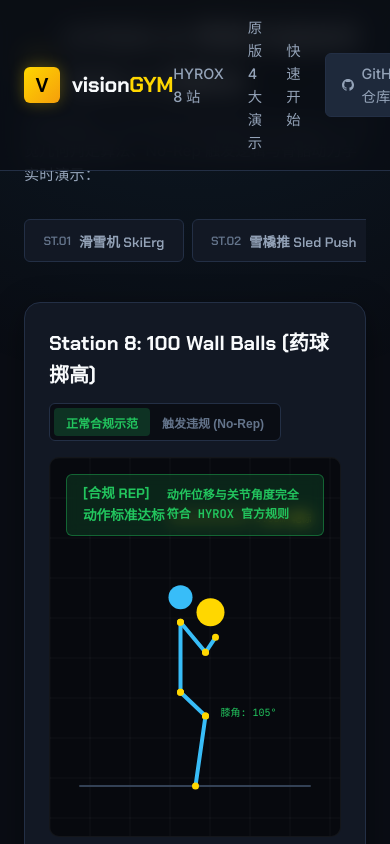
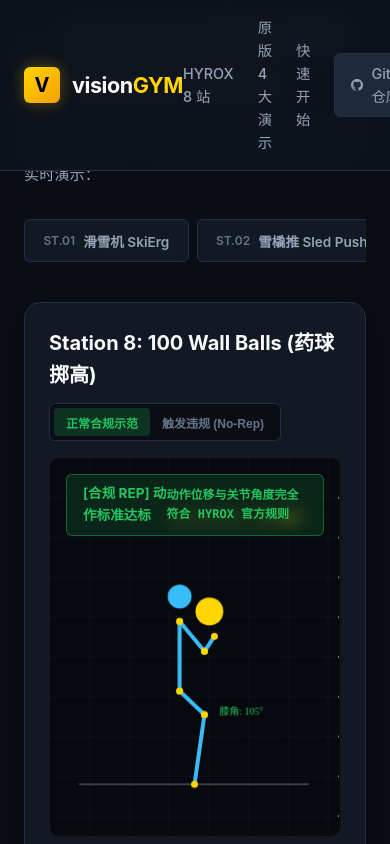
Before and after one commit to CrazyRock114/visionGYM, a plain HTML site: page index.html in a window 390 px wide. Both pictures are taken after a click on the button "正常合规示范". Shown: the part 830-1674 px from the top of the page. Drawn offline with Linux system fonts and the light colour scheme.

Commit message:
fix(web): remove render-blocking Google fonts and fix Safari/mobile black screen rendering

```diff
--- a/index.html
+++ b/index.html
@@ -5,9 +5,6 @@
   <meta name="viewport" content="width=device-width, initial-scale=1.0">
   <title>visionGYM | 计算机视觉体能与 HYROX 官方赛事 AI 裁判系统</title>
   <meta name="description" content="基于高精度人体关键点骨骼估计与生物力学动力学状态机，针对 HYROX 全套 8 项功能性专项运动 + 跑步区间提供全自动化裁判执裁、动作计数、周期分解与 No-Rep 违规判定。">
-  <link rel="preconnect" href="https://fonts.googleapis.com">
-  <link rel="preconnect" href="https://fonts.gstatic.com" crossorigin>
-  <link href="https://fonts.googleapis.com/css2?family=Chakra+Petch:ital,wght@0,400;0,600;0,700;1,700&family=Inter:wght@300;400;500;600;700&family=JetBrains+Mono:wght@400;500;700&display=swap" rel="stylesheet">
   <style>
     :root {
       --bg-dark: #0a0d14;
@@ -25,9 +22,9 @@
       --text-primary: #f8fafc;
       --text-secondary: #94a3b8;
       --text-muted: #64748b;
-      --font-main: 'Inter', -apple-system, BlinkMacSystemFont, "Segoe UI", Roboto, sans-serif;
-      --font-display: 'Chakra Petch', sans-serif;
-      --font-mono: 'JetBrains Mono', SFMono-Regular, Consolas, monospace;
+      --font-main: -apple-system, BlinkMacSystemFont, "Segoe UI", Roboto, "PingFang SC", "Hiragino Sans GB", "Microsoft YaHei", sans-serif;
+      --font-display: -apple-system, BlinkMacSystemFont, "PingFang SC", "Microsoft YaHei", "Arial Black", Impact, sans-serif;
+      --font-mono: ui-monospace, SFMono-Regular, Menlo, Monaco, Consolas, "Liberation Mono", "Courier New", monospace;
       --radius-sm: 6px;
       --radius-md: 10px;
       --radius-lg: 16px;
@@ -42,8 +39,10 @@
     }
 
     body {
-      background-color: var(--bg-dark);
-      color: var(--text-primary);
+      background-color: #0a0d14;
+      background-color: var(--bg-dark, #0a0d14);
+      color: #f8fafc;
+      color: var(--text-primary, #f8fafc);
       font-family: var(--font-main);
       line-height: 1.6;
       overflow-x: hidden;
@@ -52,14 +51,12 @@
 
     /* Background aesthetic glow */
     .ambient-glow {
-      position: fixed;
+      position: absolute;
       top: 0;
-      left: 50%;
-      transform: translateX(-50%);
-      width: 100vw;
-      max-width: 1440px;
-      height: 600px;
-      background: radial-gradient(circle at 50% -20%, rgba(255, 215, 0, 0.08) 0%, rgba(56, 189, 248, 0.04) 40%, transparent 70%);
+      left: 0;
+      right: 0;
+      height: 500px;
+      background: radial-gradient(ellipse at 50% 0%, rgba(255, 215, 0, 0.08) 0%, rgba(56, 189, 248, 0.03) 40%, transparent 70%);
       pointer-events: none;
       z-index: 0;
     }
@@ -68,9 +65,10 @@
       position: sticky;
       top: 0;
       z-index: 50;
+      background-color: #0d121c;
+      background-color: rgba(13, 18, 28, 0.95);
       backdrop-filter: blur(12px);
       -webkit-backdrop-filter: blur(12px);
-      background-color: rgba(10, 13, 20, 0.85);
       border-bottom: 1px solid var(--border-subtle);
     }
 
@@ -199,8 +197,10 @@
     }
 
     .hero h1 .highlight {
+      color: #ffd700;
       background: linear-gradient(90deg, #ffd700, #ffb700, #38bdf8);
       -webkit-background-clip: text;
+      background-clip: text;
       -webkit-text-fill-color: transparent;
     }
 
@@ -1344,10 +1344,19 @@
 
     // Setup Canvas Scale
     function resizeCanvas() {
-      const rect = canvas.getBoundingClientRect();
-      canvas.width = rect.width * window.devicePixelRatio;
-      canvas.height = rect.height * window.devicePixelRatio;
-      ctx.scale(window.devicePixelRatio, window.devicePixelRatio);
+      const container = canvas.parentElement;
+      const rect = container ? container.getBoundingClientRect() : canvas.getBoundingClientRect();
+      const w = Math.floor(rect.width) || 640;
+      const h = Math.floor(rect.height) || 380;
+      const dpr = Math.min(window.devicePixelRatio || 1, 2);
+      canvas.width = w * dpr;
+      canvas.height = h * dpr;
+      if (ctx.resetTransform) {
+        ctx.resetTransform();
+      } else {
+        ctx.setTransform(1, 0, 0, 1, 0, 0);
+      }
+      ctx.scale(dpr, dpr);
     }
     window.addEventListener('resize', resizeCanvas);
     resizeCanvas();
@@ -1355,6 +1364,7 @@
     // Render Waterfall Bars
     function updateWaterfall() {
       const data = STATIONS[currentStationKey];
+      if (!data) return;
       waterfallBars.innerHTML = '';
       data.durations.forEach((d, i) => {
         const bar = document.createElement('div');
@@ -1369,6 +1379,7 @@
 
     // Switch Station
     function setStation(key) {
+      if (!STATIONS[key]) return;
       currentStationKey = key;
       const data = STATIONS[key];
       titleEl.innerText = data.title;
@@ -1377,7 +1388,7 @@
       ruleViolationEl.innerText = data.violation;
 
       const total = data.validCount + data.violationCount;
-      const rate = ((data.validCount / total) * 100).toFixed(1);
+      const rate = total > 0 ? ((data.validCount / total) * 100).toFixed(1) : '100.0';
       statValidEl.innerText = data.validCount;
       statViolationEl.innerText = data.violationCount;
       statPassRateEl.innerText = `${rate}%`;
@@ -1401,21 +1412,26 @@
     const btnValid = document.getElementById('btnModeValid');
     const btnViolation = document.getElementById('btnModeViolation');
 
+    if (btnValid) {
       btnValid.addEventListener('click', () => {
         isViolationMode = false;
         btnValid.classList.add('active');
-      btnViolation.classList.remove('active');
+        if (btnViolation) btnViolation.classList.remove('active');
         updateBanner();
       });
-
+    }
+
+    if (btnViolation) {
       btnViolation.addEventListener('click', () => {
         isViolationMode = true;
         btnViolation.classList.add('active');
-      btnValid.classList.remove('active');
+        if (btnValid) btnValid.classList.remove('active');
         updateBanner();
       });
+    }
 
     function updateBanner() {
+      if (!refereeBanner || !bannerStatus || !bannerDetail) return;
       if (!isViolationMode) {
         refereeBanner.className = 'referee-banner status-valid';
         bannerStatus.innerText = `[合规 REP] 动作标准达标`;
@@ -1439,19 +1455,25 @@
     }
 
     // Controls
-    document.getElementById('btnPlayPause').addEventListener('click', () => {
+    const btnPlayPause = document.getElementById('btnPlayPause');
+    if (btnPlayPause) {
+      btnPlayPause.addEventListener('click', () => {
         isPlaying = !isPlaying;
       });
-
-    document.getElementById('btnReset').addEventListener('click', () => {
+    }
+
+    const btnReset = document.getElementById('btnReset');
+    if (btnReset) {
+      btnReset.addEventListener('click', () => {
         animFrame = 0;
       });
+    }
 
     // Kinematic Skeleton Drawer
     function drawSkeleton() {
-      const rect = canvas.getBoundingClientRect();
-      const W = rect.width;
-      const H = rect.height;
+      const container = canvas.parentElement;
+      const W = container ? (container.clientWidth || 640) : 640;
+      const H = container ? (container.clientHeight || 380) : 380;
 
       ctx.clearRect(0, 0, W, H);
 
@@ -2023,9 +2045,22 @@
       });
     }
 
-    // Initialize
+    // Initialize safely
+    function init() {
+      try {
+        resizeCanvas();
         setStation('8_wall_balls');
         drawSkeleton();
+      } catch (err) {
+        console.error('Simulation init error:', err);
+      }
+    }
+
+    if (document.readyState === 'loading') {
+      document.addEventListener('DOMContentLoaded', init);
+    } else {
+      init();
+    }
   </script>
 </body>
 </html>
```
Lines whose indentation alone changed are shown as unchanged.
